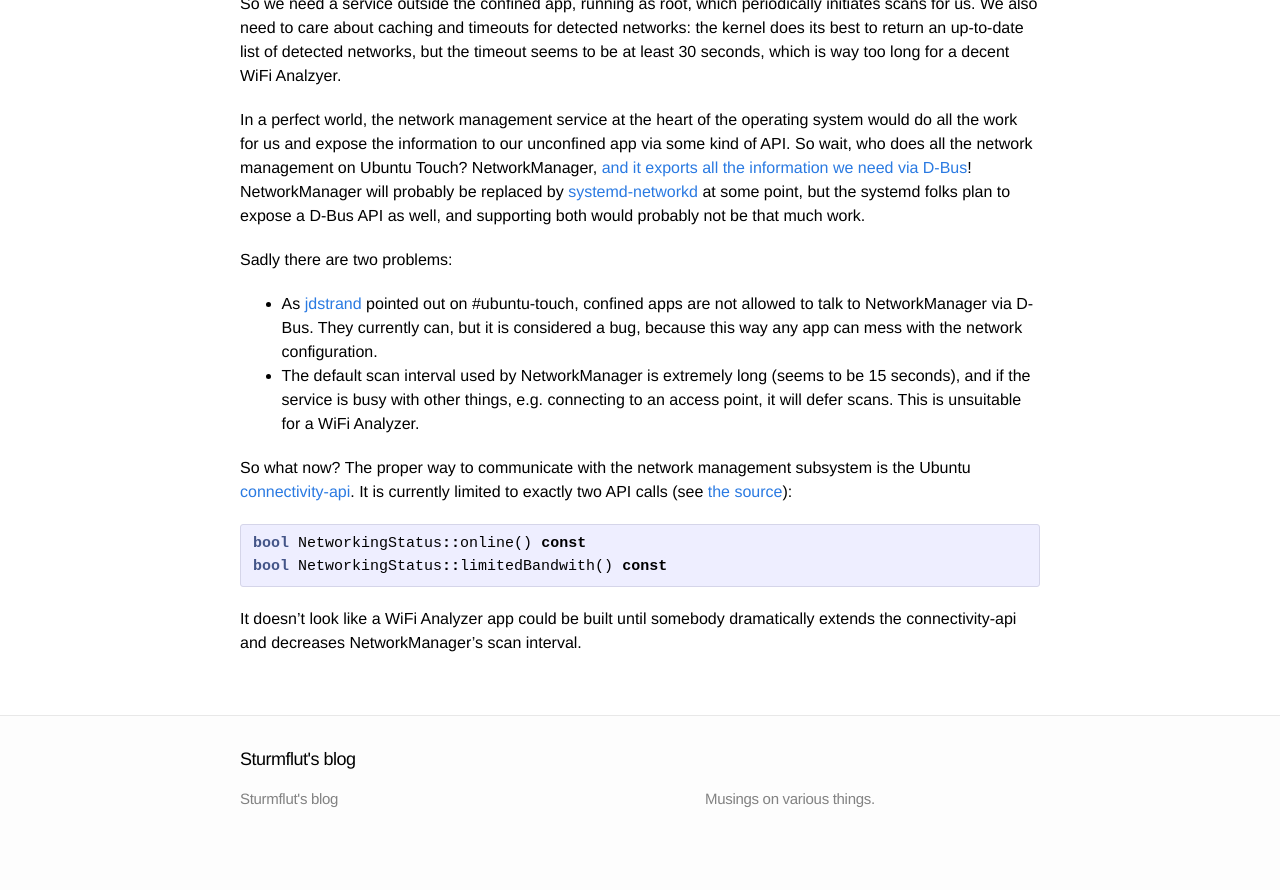
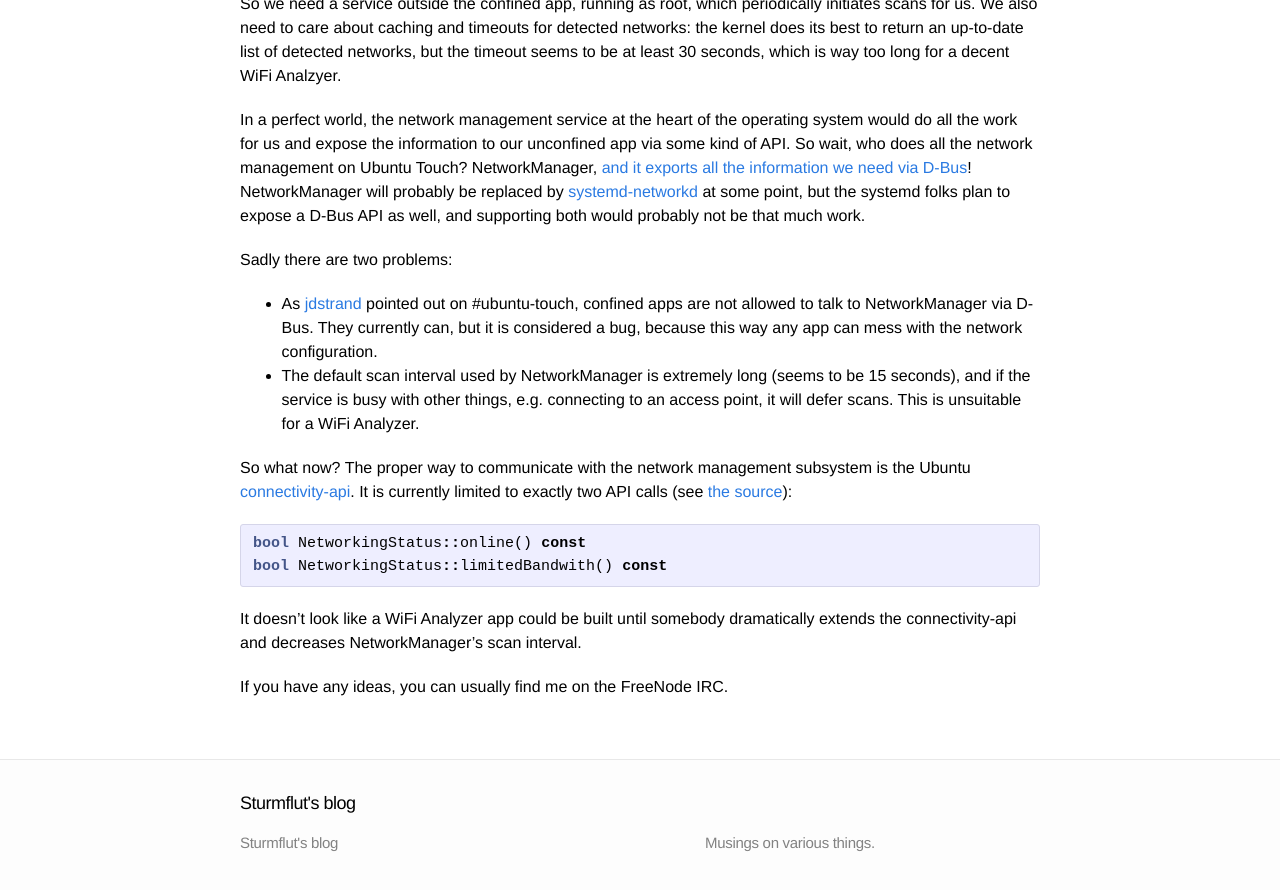
Before and after one commit to Sturmflut/sturmflut.github.io, a Jekyll site: the page built from _posts/2015-01-18-designing-a-wifi-analyzer-app-for-ubuntu-touch.markdown, in a window 1280 px wide and 900 px high, scrolled down 825 px. Shown: the top 890 px of the window. Built offline with Jekyll 4.4.1, drawn with Linux system fonts in a browser that asks for light colours; before the commit the page ends 1681 px from its top, so only the background shows below that.

Commit message:
Add contact information

```diff
--- a/_posts/2015-01-17-unprivileged-icmp-sockets-on-linux.markdown
+++ b/_posts/2015-01-17-unprivileged-icmp-sockets-on-linux.markdown
@@ -95,6 +95,8 @@ So the current setting on Ubuntu Touch is to allow access to every user, while t
 
 It would be nice if the feature was enabled on all distributions and devices, otherwise I have to build multiple code paths and let the application find out which one (unprivileged ICMP sockets or a call to `/bin/ping`) works in the given environment.
 
+If you have any ideas, you can usually find me on the FreeNode IRC.
+
 [ubuntu-touch-network-scanner]: https://github.com/Sturmflut/ubuntu-touch-network-scanner
 [ubuntu-touch-network-scanner-qprocess-implementation]: https://github.com/Sturmflut/ubuntu-touch-network-scanner/commit/854ef64b468299005dd0754c000455c7706b0bda
 [icmp-kernel-patch]: http://lwn.net/Articles/420800/
--- a/_posts/2015-01-18-designing-a-wifi-analyzer-app-for-ubuntu-touch.markdown
+++ b/_posts/2015-01-18-designing-a-wifi-analyzer-app-for-ubuntu-touch.markdown
@@ -44,6 +44,8 @@ bool NetworkingStatus::limitedBandwith() const
 
 It doesn't look like a WiFi Analyzer app could be built until somebody dramatically extends the connectivity-api and decreases NetworkManager's scan interval.
 
+If you have any ideas, you can usually find me on the FreeNode IRC.
+
 
 [github-floodit]: https://github.com/Sturmflut/ubuntu-touch-floodit
 [connectivity-api]: https://launchpad.net/connectivity-api
```
